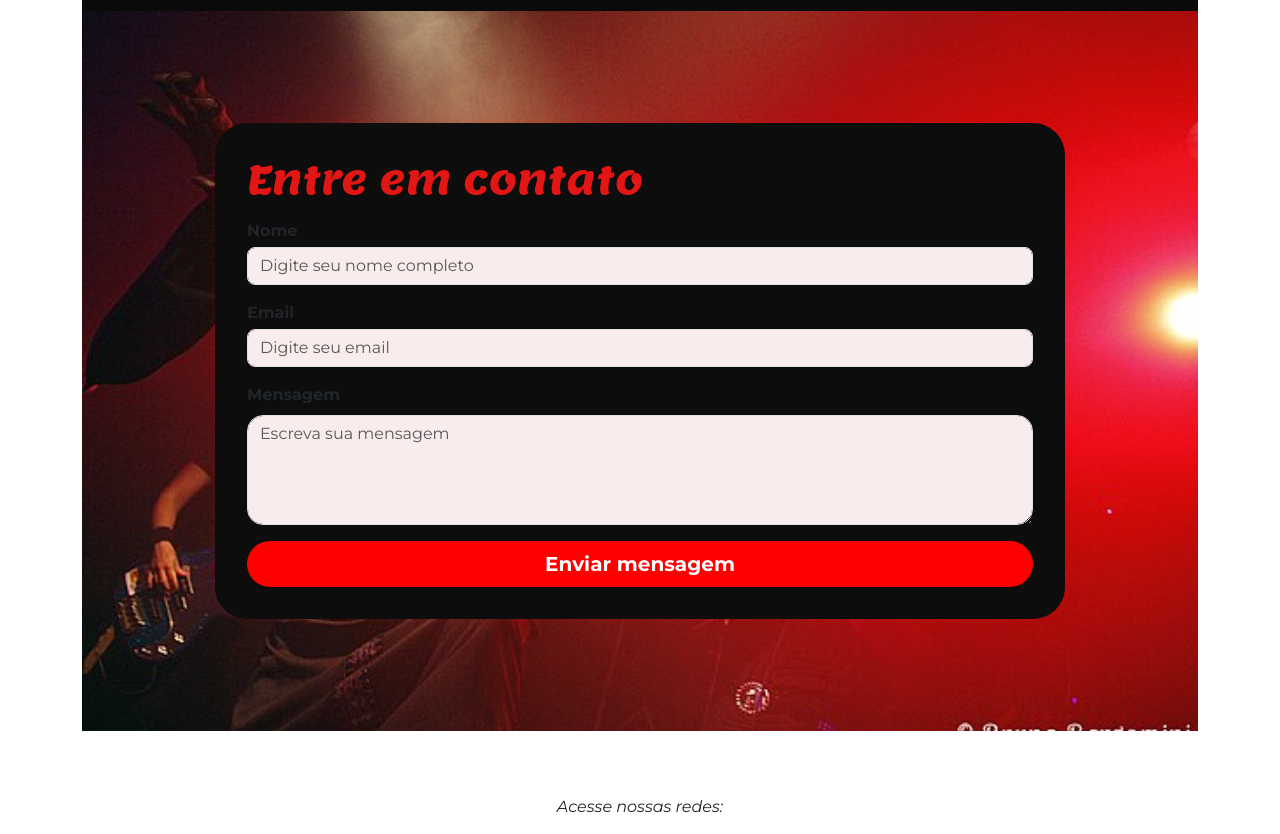
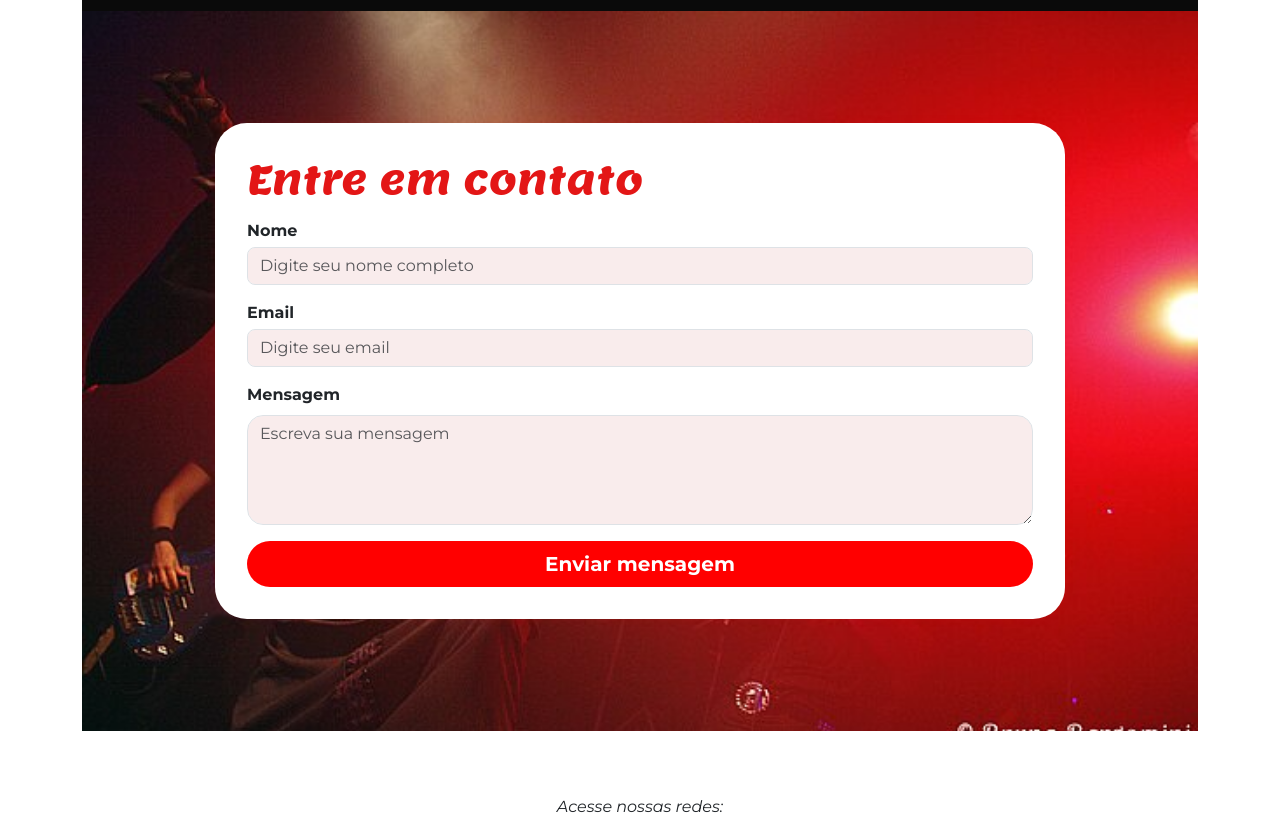
Before and after one commit to carmonavinicios/movimentos-musicais, a plain HTML site: page index.html in a window 1280 px wide. Shown: the part 2200-3034 px from the top of the page. Drawn offline with nearby package versions, Linux system fonts and the light colour scheme.

Commit message:
última atualização

```diff
--- a/styles.css
+++ b/styles.css
@@ -121,7 +121,7 @@ h2 {
 }
 
 .formulario {
-    background-color: #0d0d0d;
+    background-color: #ffffff;
     padding: 2rem;
     /* Espaçamento interno dentro do formulário */
     border-radius: 10px;
```
